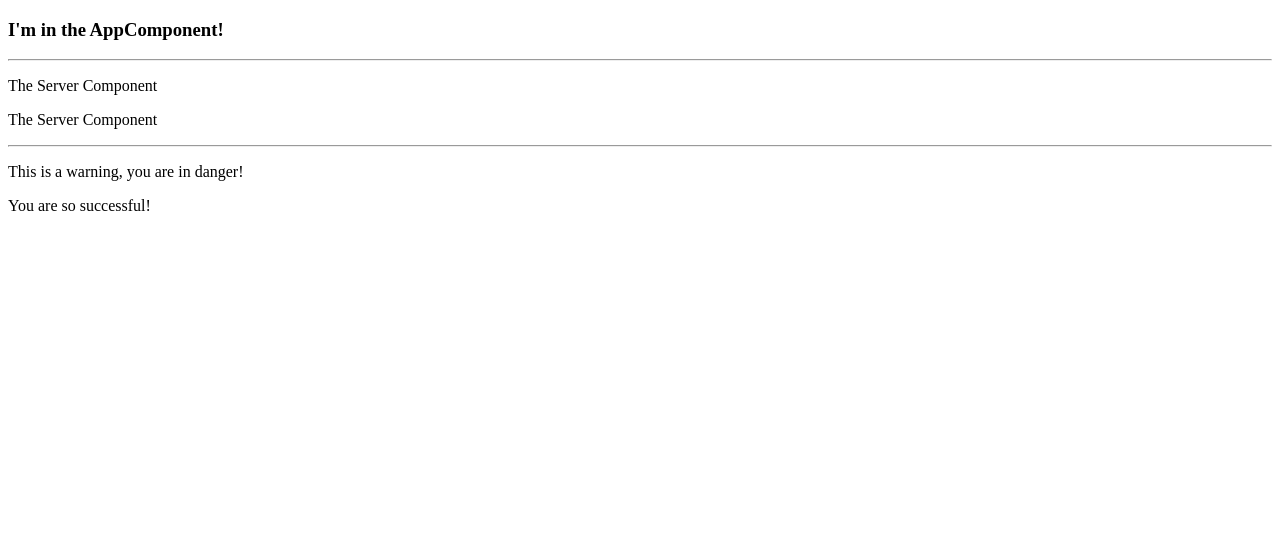
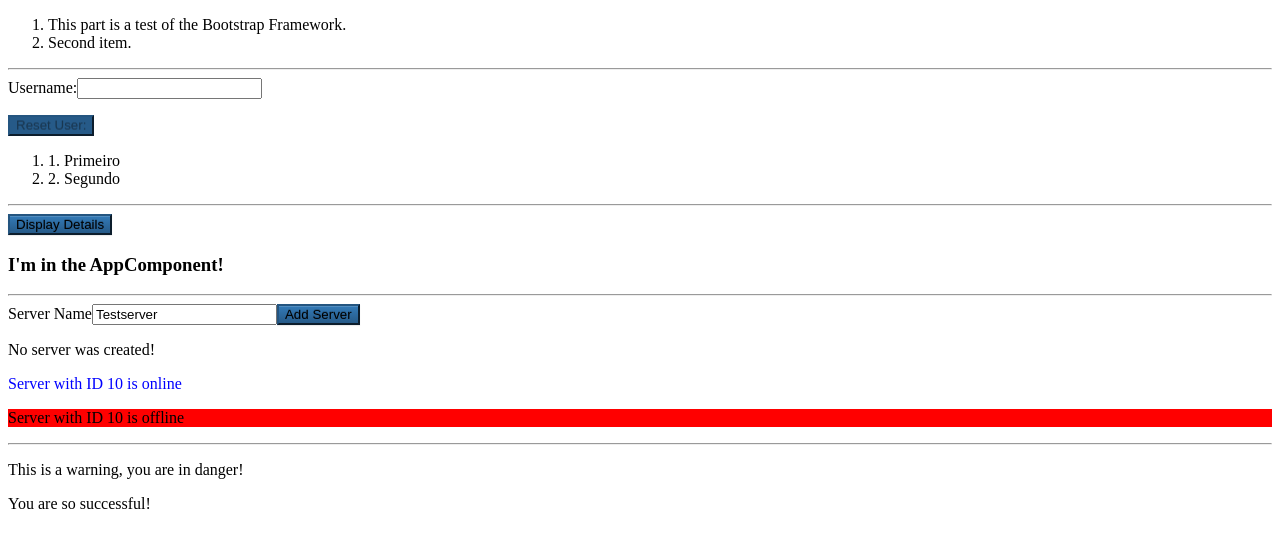
Before and after one commit to cmellojr/angular-course, an Angular app: page / in a window 1280 px wide. Shown: the top 548 px of the page. Built offline with nearby package versions, Linux system fonts and the light colour scheme.

Commit message:
Committing changes up to Section 18: The Basics [Angular < 16].

```diff
--- a/src/app/app.component.css
+++ b/src/app/app.component.css
@@ -0,0 +1,3 @@
+.white-text {
+    color: white;
+}
--- a/src/app/app.component.html
+++ b/src/app/app.component.html
@@ -1,3 +1,37 @@
+<div class="container">
+  <div class="row">
+    <div classe="col-xs-12">
+        <ol>
+            <li>This part is a test of the Bootstrap Framework.</li>
+            <li>Second item.</li>
+        </ol>
+        <hr>
+        <label>Username:</label>
+        <input type="text" class="form-control" [(ngModel)]="username">
+        <p> {{ username }}<p>
+        <button
+          class="btn btn-primary"
+          [disabled]="username === ''"
+          (click)="username = ''">Reset User:
+        </button>
+        <ol>
+          <li>1. Primeiro</li>
+          <li>2. Segundo</li>
+        </ol>
+        <hr>
+        <button class="btn btn-primary"
+          (click)="onToggleDetails()">Display Details
+        </button>
+        <p *ngIf="showSecret">Secret Password = tuna</p>
+        <div
+          *ngFor="let logItem of log; let i = index"
+          [ngStyle]="{backgroundColor: i >= 4 ? 'blue' : 'transparent'}"
+          [ngClass]="{'white-text': i >= 4}"
+          >{{ logItem }}</div>
+      </div>
+  </div>
+</div>
+
 <h3>I'm in the AppComponent! </h3>
 <hr>
 <app-servers></app-servers>
--- a/src/app/app.component.ts
+++ b/src/app/app.component.ts
@@ -8,4 +8,12 @@ import { Component } from '@angular/core';
 
 export class AppComponent {
   title = 'angular-course';
+  username = '';
+  showSecret = false;
+  log = [];
+
+  onToggleDetails() {
+    this.showSecret = !this.showSecret;
+    this.log.push(new Date());
+  }
 }
--- a/src/app/server/server.component.html
+++ b/src/app/server/server.component.html
@@ -1 +1,5 @@
-<p>The Server Component</p>
+<p
+[ngStyle]="{backgroundColor: getColor()}"
+[ngClass]="{online: serverStatus === 'online'}">
+{{'Server' }} with ID {{ serverID }} is {{ getServerStatus() }}
+</p>
--- a/src/app/server/server.component.ts
+++ b/src/app/server/server.component.ts
@@ -2,10 +2,29 @@ import { Component } from "@angular/core";
 
 @Component({
     selector: 'app-server',
-    templateUrl: './server.component.html'
+    templateUrl: './server.component.html',
+    styles: [`
+      .online {
+        color: blue;
+      }
+    `]
 })
 
 export class ServerComponent {
+    serverID: number = 10;
+    serverStatus: string = 'offline';
+
+    constructor() {
+        this.serverStatus = Math.random() > 0.5 ? 'online' : ' offline';
+    }
+
+    getServerStatus() {
+        return this.serverStatus;
+    }
+
+    getColor() {
+        return this.serverStatus === 'online' ? 'gren' : 'red';
+    }
 
 
 }
--- a/src/app/servers/servers.component.html
+++ b/src/app/servers/servers.component.html
@@ -1,2 +1,21 @@
-<app-server></app-server>
-<app-server></app-server>
+<label>Server Name</label>
+<!-- <input
+   type="text"
+   class="form-control"
+   (input)="onUpdateServerName($event)"> -->
+
+<input
+  type="text"
+  class="form-control"
+  [(ngModel)]="serverName">
+
+<button
+  class="btn btn-primary"
+  [disabled]="!allowNewServer"
+  (click)="onCreateServer()">Add Server</button>
+
+<p *ngIf="serverCreated; else noServer">Server was created, server name is {{ serverName }} </p>
+<ng-template #noServer>
+  <p>No server was created!</p>
+</ng-template>
+<app-server *ngFor="let server of servers"></app-server>
--- a/src/app/servers/servers.component.ts
+++ b/src/app/servers/servers.component.ts
@@ -6,6 +6,26 @@ import { Component } from '@angular/core';
 })
 
 export class ServersComponent  {
+  allowNewServer = false;
+  serverCreationStatus = 'No server was created!';
+  serverName = 'Testserver';
+  serverCreated = false;
+  servers = ['Testserver', 'Testserver 2']
 
+  constructor() {
+    setTimeout(() => {
+      this.allowNewServer = true;
+    },2000)
+  }
+
+  onCreateServer(){
+    this.serverCreationStatus = 'Server was created! Name is ' + this.serverName;
+    this.serverCreated = true;
+    this.servers.push(this.serverName);
+  }
+
+  onUpdateServerName(event: Event) {
+    this.serverCreationStatus = (<HTMLInputElement>event.target).value;
+  }
 
   }
```
